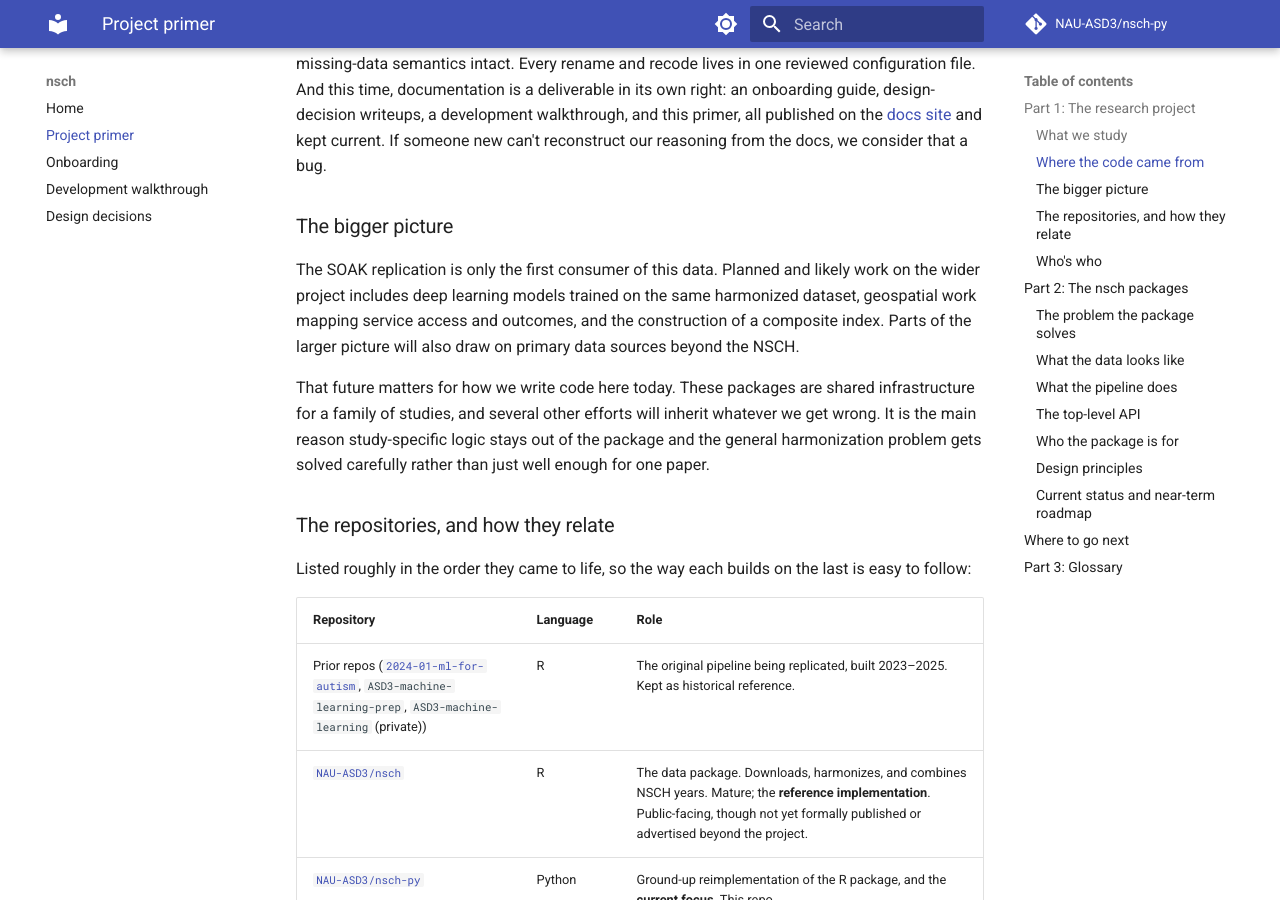
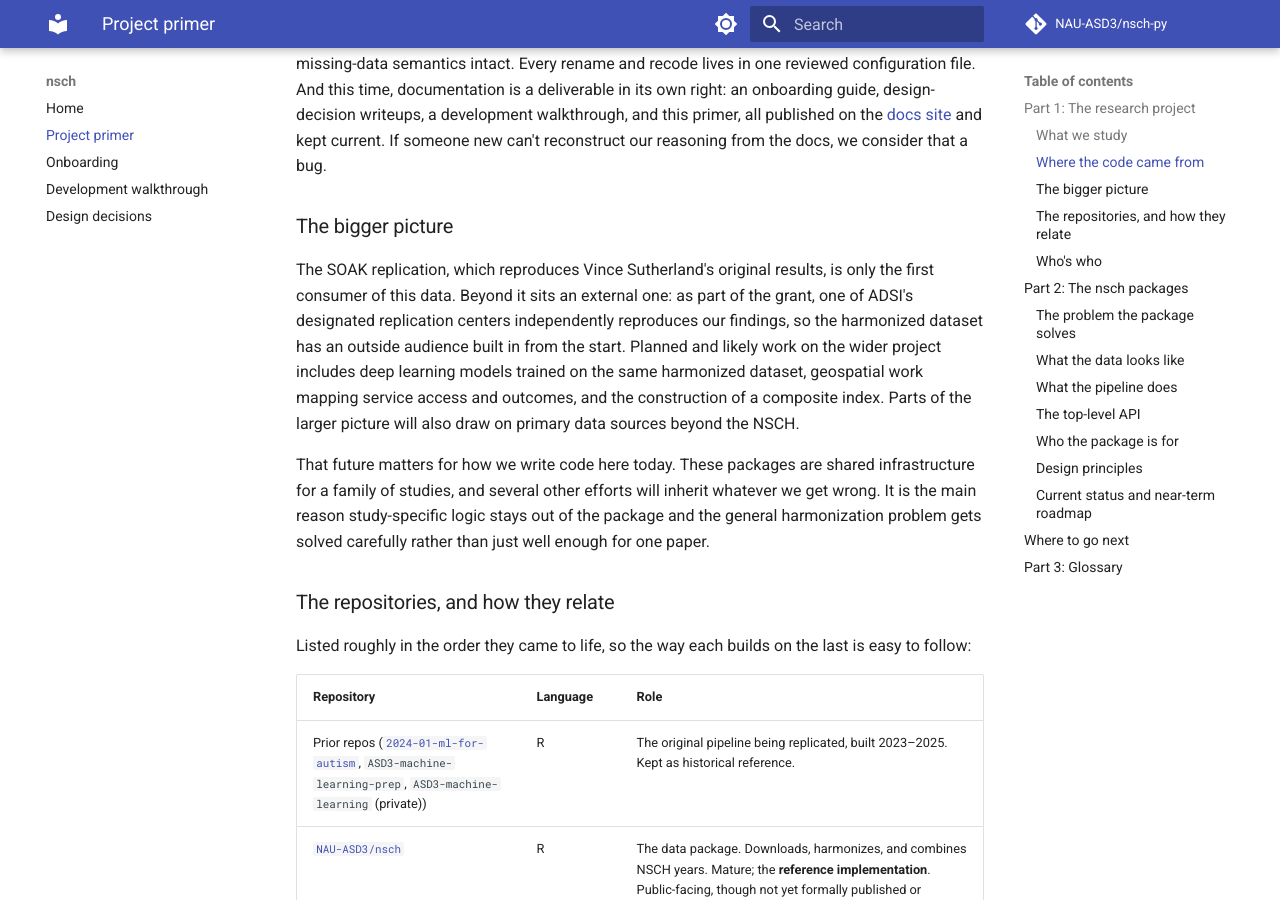
Before and after one commit to NAU-ASD3/nsch-py, an MkDocs documentation site: the page built from docs/project-primer.md, in a window 1280 px wide and 900 px high, scrolled down 2032 px. Built offline with MkDocs 1.6.1 and Material for MkDocs 9.7.7, drawn with Linux system fonts in a browser that asks for light colours; comment, search, counter and statistics services are not loaded; some of the changed text lies outside the part shown.

Commit message:
correct ADSI name and the first-consumer framing in primer

```diff
--- a/docs/project-primer.md
+++ b/docs/project-primer.md
@@ -28,7 +28,7 @@
 ### What we study
 
 The ASD3 Outcomes Project at Northern Arizona University, funded through the
-NIH Autism Data Science Initiative, studies health-care access and service
+Autism Data Science Institute (ADSI), studies health-care access and service
 outcomes for children with autism in the United States. Our primary data
 source is the [National Survey of Children's Health
 (NSCH)](https://www.census.gov/programs-surveys/nsch.html), a large annual
@@ -107,7 +107,11 @@
 
 ### The bigger picture
 
-The SOAK replication is only the first consumer of this data. Planned and
+The SOAK replication, which reproduces Vince Sutherland's original
+results, is only the first consumer of this data. Beyond it sits an
+external one: as part of the grant, one of ADSI's designated replication
+centers independently reproduces our findings, so the harmonized dataset
+has an outside audience built in from the start. Planned and
 likely work on the wider project includes deep learning models trained on the
 same harmonized dataset, geospatial work mapping service access and outcomes,
 and the construction of a composite index. Parts of the larger picture will
```
